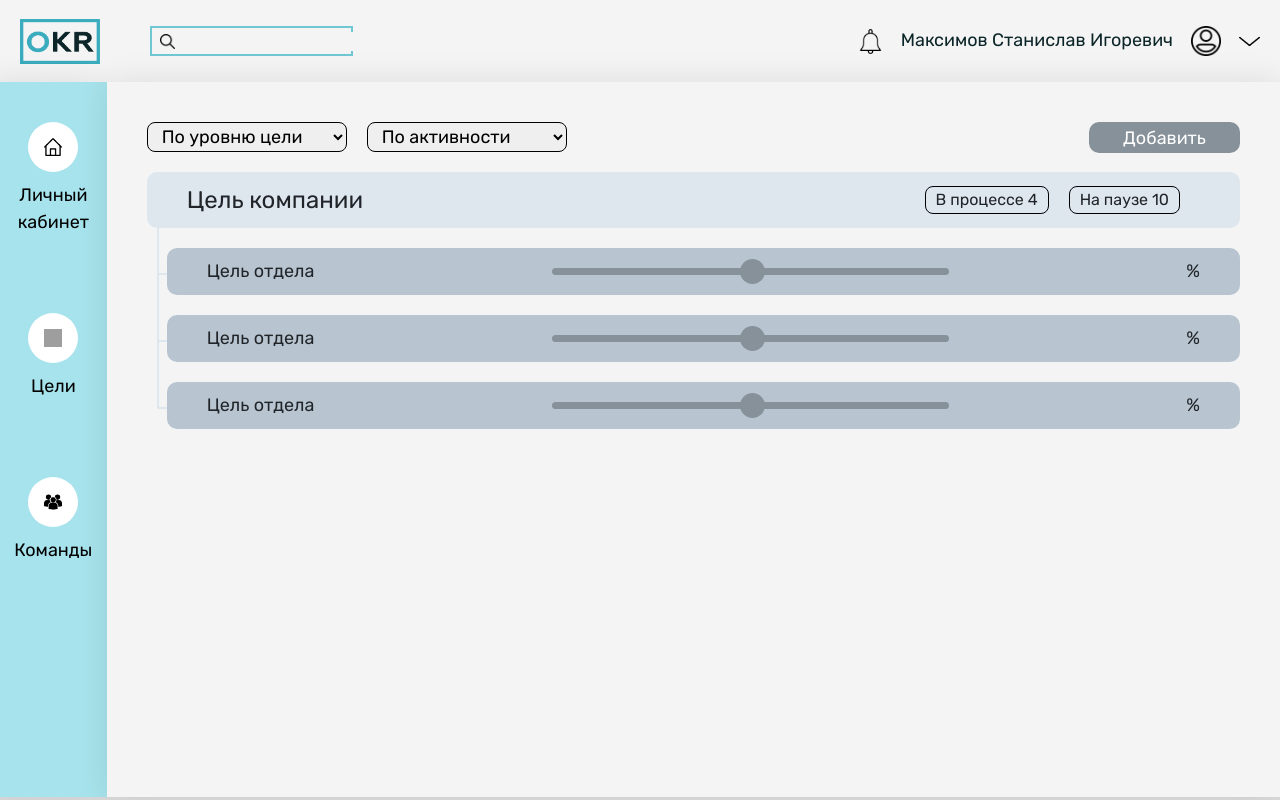
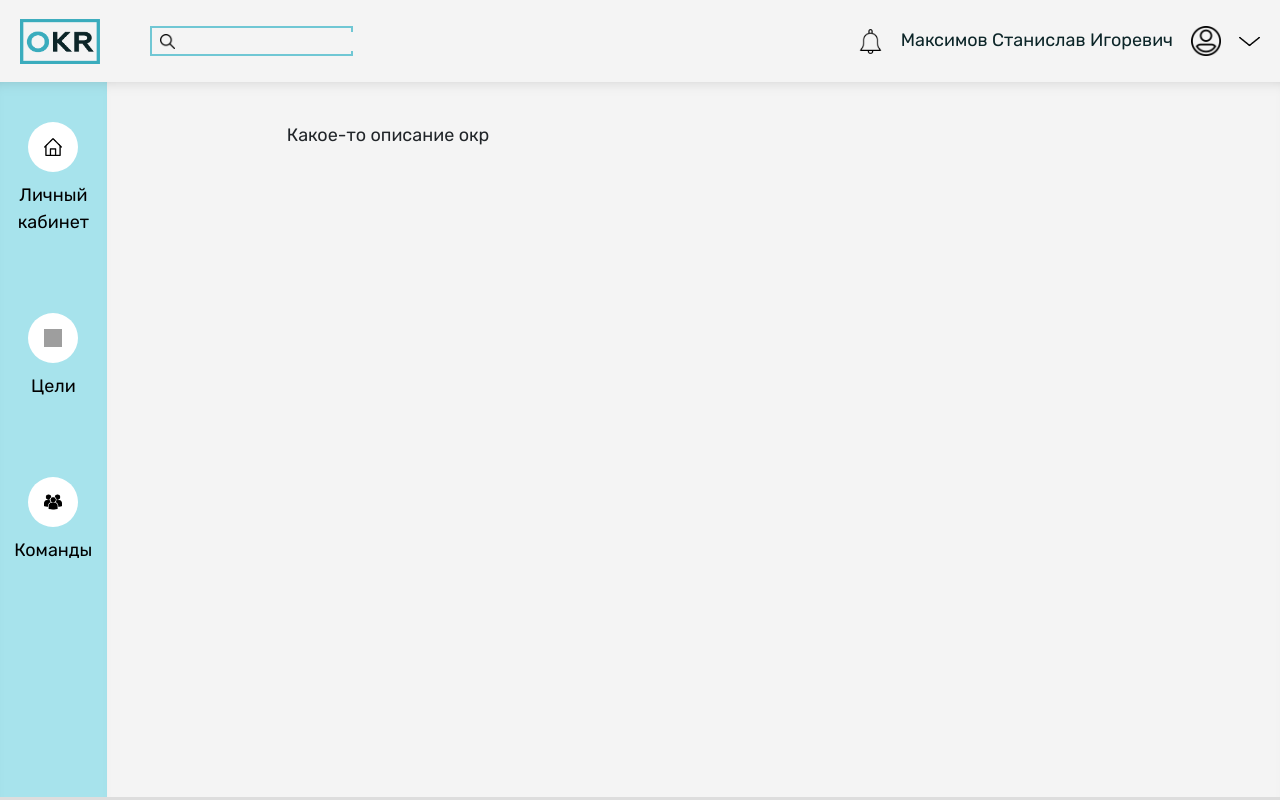
Before and after one commit to nikororo/OKR-methodology-CastoFront, a Vue app: page / in a window 1280 px wide. Built offline with nearby package versions, Linux system fonts and the light colour scheme; grey boxes are pictures that could not be loaded.

Commit message:
newDesign(goals,command) + new addGoalModal

```diff
--- a/src/components/AddGoalModal.vue
+++ b/src/components/AddGoalModal.vue
@@ -17,18 +17,14 @@
         <section class="addGoalModalBody">
           <div class="addGoalNameInput">
             <label for="addGoalAuthor">Автор</label>
-            <label for="addGoalType">Тип цели</label>
             <label for="addGoalDateStart">Период</label>
             <label for="addGoalExecutor">Исполнитель</label>
-            <label for="addGoalParentGoals">Родительские цели</label>
             <label for="addGoalDescr">Описание цели</label>
           </div>
           <div class="addGoalInput">
             <select id="addGoalAuthor" class="input_user" required>
-              <option value disabled selected>Автор</option>
-              <option v-if="$store.state.user">{{ this.$store.state.user.name }}</option>
+              <option v-if="$store.state.user" selected>{{ this.$store.state.user.name }}</option>
             </select>
-            <input id="addGoalType" class="input_user" type="text" placeholder="Тип цели" required>
             <div class="addGoalDate">
               <input id="addGoalDateStart" class="input_user" placeholder="Дата начала" type="text"
                      onfocus="(this.type='date')" onblur="(this.type='text')" required>
@@ -37,9 +33,6 @@
             </div>
             <select id="addGoalExecutor" class="input_user" required>
               <option value disabled selected>Исполнитель</option>
-            </select>
-            <select id="addGoalParentGoals" class="input_user" required>
-              <option value disabled selected>Родительские цели</option>
             </select>
             <textarea id="addGoalDescr" class="input_user" type="text"
                       placeholder="Описание цели"></textarea>
@@ -79,10 +72,6 @@ export default {
 </script>
 
 <style>
-body {
-  overflow: hidden;
-}
-
 button {
   line-height: normal;
 }
@@ -111,7 +100,7 @@ button {
   width: 859px;
   background: #FFFFFF;
   box-shadow: 2px 2px 20px 1px;
-  height: 650px;
+  height: 530px;
   display: inline-block;
   white-space: normal;
   vertical-align: middle;
@@ -200,13 +189,13 @@ button {
 .addGoalModal .button_pass {
   border: 1px solid #40B5C6;
   width: 150px;
-  margin-bottom: 20px;
+  margin: 0;
 }
 
 .addGoalModal .button_pass:last-child {
   border: 1px solid #40B5C6;
   background-color: white;
   color: #40B5C6;
-  margin-left: 20px;
+  margin-left: 50px;
 }
 </style>
--- a/src/components/CommonGoals.vue
+++ b/src/components/CommonGoals.vue
@@ -1,64 +1,66 @@
 <template>
+  <div>
+    <Head/>
+
+    <div class="row no-gutter">
+      <toolBar/>
+      <div class="col-lg-11 col-md-7">
+        <div class="header_targets_link">
+          <router-link class="link_targets" active-class="active_link_targets" to="/goals">
+            Дерево целей
+          </router-link>
+          <router-link class="link_targets" active-class="active_link_targets" to="/GoalsQuarter">
+            Цели на квартал
+          </router-link>
+        </div>
         <div class="page">
-    <select id="selectLvlGoals" class="search" v-model="selectLvlGoals">
-      <option value selected disabled>По уровню цели</option>
-      <option value="1">1</option>
-      <option value="2">2</option>
-    </select>
-    <select id="selectActivity" class="search" v-model="selectActivity">
-      <option value selected disabled>По активности</option>
-      <option value="selectProccess">В процессе</option>
-      <option value="selectPause">На паузе</option>
-    </select>
-    <div class="ps_button_goals">
+          <div>
             <button class="button_goals" @click="showAddGoalModal = true">Добавить</button>
             <AddGoalModal v-if="showAddGoalModal" @close="showAddGoalModal = false"/>
           </div>
           <div class="goals companyGoals">
-      <p>Цель компании</p>
-      <div class="statistics">
-        <p class="statItem">В процессе {{ onPause }}</p>
-        <p class="statItem">На паузе {{ inProcess }}</p>
-      </div>
+            <p class="nameGoals">Цель компании</p>
+            <input type="range" min="1" max="100" v-model="percent" class="slider">
+            <p class="percentGoals">{{ percent }}%</p>
           </div>
           <div class="goals otherGoals">
             <div class="line_tree"></div>
-      <p>Цель отдела</p>
+            <p class="nameGoals">Цель отдела</p>
             <input type="range" min="1" max="100" v-model="percent" class="slider">
-      <p>{{ percent }}%</p>
+            <p class="percentGoals">{{ percent }}%</p>
           </div>
           <div class="goals otherGoals">
             <div class="line_tree"></div>
-      <p>Цель отдела</p>
+            <p class="nameGoals">Цель отдела</p>
             <input type="range" min="1" max="100" v-model="percent" class="slider">
-      <p>{{ percent }}%</p>
+            <p class="percentGoals">{{ percent }}%</p>
           </div>
           <div class="goals otherGoals">
             <div class="line_tree"></div>
-      <p>Цель отдела</p>
+            <p class="nameGoals">Цель отдела</p>
             <input type="range" min="1" max="100" v-model="percent" class="slider">
-      <p>{{ percent }}%</p>
+            <p class="percentGoals">{{ percent }}%</p>
           </div>
         </div>
-
+      </div>
+    </div>
+  </div>
 </template>
 
 <script>
+import Head from "@/components/Head";
+import ToolBar from "@/components/ToolBar";
 import AddGoalModal from './AddGoalModal';
 
 export default {
   name: 'CommonGoals',
 
   components: {
-    AddGoalModal
+    Head, ToolBar, AddGoalModal
   },
 
   data: () => ({
     percent: '',
-    onPause: 4,
-    inProcess: 10,
-    selectLvlGoals: '',
-    selectActivity: '',
     showAddGoalModal: false
   }),
 }
@@ -73,205 +75,4 @@ p {
 button {
   border: none;
 }
-
-.page {
-  position: relative;
-  background-color: #F4F4F4;
-  padding: 40px;
-  min-height: calc(100vh - 85px);
-  box-shadow: 0 0 30px rgba(0, 0, 0, 0.1);
-}
-
-.button_goals {
-  position: absolute;
-  right: 40px;
-  top: 40px;
-  width: 151px;
-  height: 31px;
-  background-color: #86919A;
-  color: white;
-  border-radius: 10px;
-}
-
-.goals {
-  position: relative;
-  padding: 10px 40px;
-  border-radius: 10px;
-  font-size: 18px;
-  margin-bottom: 20px;
-  display: flex;
-  justify-content: space-between;
-  align-items: center;
-}
-
-.companyGoals {
-  background-color: #dee7ee;
-  font-size: 24px;
-}
-
-.otherGoals {
-  background-color: #B8C5D0;
-  margin-left: 20px;
-}
-
-.statistics {
-  display: flex;
-  justify-content: space-between;
-  align-items: center;
-  font-size: 16px;
-  line-height: 22px;
-}
-
-.statItem {
-  padding: 2px 10px;
-  border: 1px solid black;
-  border-radius: 8px;
-  margin-right: 20px;
-}
-
-.search {
-  padding: 2px 10px;
-  border: 1px solid black;
-  border-radius: 8px;
-  margin: 0 20px 20px 0;
-  min-width: 200px;
-}
-
-.slider {
-  -webkit-appearance: none;
-  width: 40%;
-  height: 7px;
-  border-radius: 4px;
-  background: #86919A;
-  outline: none;
-}
-
-.slider::-webkit-slider-thumb {
-  -webkit-appearance: none;
-  appearance: none;
-  width: 25px;
-  height: 25px;
-  border-radius: 50%;
-  background: #86919A;
-  cursor: pointer;
-}
-
-.slider::-moz-range-thumb {
-  width: 25px;
-  height: 25px;
-  border-radius: 50%;
-  background: #86919A;
-  cursor: pointer;
-}
-
-.line_tree {
-  position: absolute;
-  width: 10px;
-  height: 80px;
-  border-left: 2px solid #dee7ee;
-  border-bottom: 2px solid #dee7ee;
-  left: -10px;
-  bottom: 20px;
-}
-
-p {
-  margin-bottom: 0;
-}
-
-button {
-  border: none;
-}
-
-.button_goals {
-  position: absolute;
-  right: 40px;
-  top: 40px;
-  width: 151px;
-  height: 31px;
-  background-color: #86919A;
-  color: white;
-  border-radius: 10px;
-}
-
-.goals {
-  position: relative;
-  padding: 10px 40px;
-  border-radius: 10px;
-  font-size: 18px;
-  margin-bottom: 20px;
-  display: flex;
-  justify-content: space-between;
-  align-items: center;
-}
-
-.companyGoals {
-  background-color: #dee7ee;
-  font-size: 24px;
-}
-
-.otherGoals {
-  background-color: #B8C5D0;
-  margin-left: 20px;
-}
-
-.statistics {
-  display: flex;
-  justify-content: space-between;
-  align-items: center;
-  font-size: 16px;
-  line-height: 22px;
-}
-
-.statItem {
-  padding: 2px 10px;
-  border: 1px solid black;
-  border-radius: 8px;
-  margin-right: 20px;
-}
-
-.search {
-  padding: 2px 10px;
-  border: 1px solid black;
-  border-radius: 8px;
-  margin: 0 20px 20px 0;
-  min-width: 200px;
-}
-
-.slider {
-  -webkit-appearance: none;
-  width: 40%;
-  height: 7px;
-  border-radius: 4px;
-  background: #86919A;
-  outline: none;
-}
-
-.slider::-webkit-slider-thumb {
-  -webkit-appearance: none;
-  appearance: none;
-  width: 25px;
-  height: 25px;
-  border-radius: 50%;
-  background: #86919A;
-  cursor: pointer;
-}
-
-.slider::-moz-range-thumb {
-  width: 25px;
-  height: 25px;
-  border-radius: 50%;
-  background: #86919A;
-  cursor: pointer;
-}
-
-.line_tree {
-  position: absolute;
-  width: 10px;
-  height: 80px;
-  border-left: 2px solid #dee7ee;
-  border-bottom: 2px solid #dee7ee;
-  left: -10px;
-  bottom: 20px;
-}
-
 </style>
--- a/src/components/GoalsQuarter.vue
+++ b/src/components/GoalsQuarter.vue
@@ -5,17 +5,25 @@
     <div class="row no-gutter cont">
       <toolBar/>
 
-      <div class="page col-lg-11 col-md-7">
-
-        <div class="ps_button_goals">
+      <div class="col-lg-11 col-md-7">
+        <div class="header_targets_link">
+          <router-link class="link_targets" active-class="active_link_targets" to="/goals">
+            Дерево целей
+          </router-link>
+          <router-link class="link_targets" active-class="active_link_targets" to="/GoalsQuarter">
+            Цели на квартал
+          </router-link>
+        </div>
+        <div class="page">
+          <div>
             <button class="button_goals" @click="showAddGoalModal = true">Добавить</button>
             <AddGoalModal v-if="showAddGoalModal" @close="showAddGoalModal = false"/>
           </div>
           <div class="block_goals">
             <div class="goals companyGoals">
-            <p>Название командной цели</p>
+              <p class="nameGoals">Название командной цели</p>
               <input type="range" min="1" max="100" v-model="percent" class="slider">
-            <p>{{ percent }}%</p>
+              <p class="percentGoals">{{ percent }}%</p>
             </div>
 
             <!--          <div class="goals otherGoals">-->
@@ -44,13 +52,14 @@
 
           <div class="block_goals">
             <div class="goals companyGoals">
-            <p>Название командной цели</p>
+              <p class="nameGoals">Название командной цели</p>
               <input type="range" min="1" max="100" v-model="percent" class="slider">
-            <p>{{ percent }}%</p>
+              <p class="percentGoals">{{ percent }}%</p>
             </div>
             <div class="create_goals">
               <input type="text" placeholder="Добавить КР"/>
               <button>+</button>
+            </div>
           </div>
         </div>
       </div>
@@ -84,137 +93,4 @@ p {
 button {
   border: none;
 }
-
-.page {
-  position: relative;
-  background-color: #F4F4F4;
-  padding: 40px 180px;
-  min-height: calc(100vh - 85px);
-  box-shadow: 0 0 30px rgba(0, 0, 0, 0.1);
-}
-
-.button_goals {
-  right: 40px;
-  top: 40px;
-  width: 151px;
-  height: 31px;
-  background-color: #86919A;
-  color: white;
-  border-radius: 10px;
-  margin-bottom: 23px;
-}
-
-.block_goals {
-  margin-bottom: 40px;
-}
-
-.goals {
-  position: relative;
-  padding: 10px 40px;
-  border-radius: 10px;
-  font-size: 18px;
-  margin-bottom: 5px;
-  display: flex;
-  justify-content: space-between;
-  align-items: center;
-}
-
-.companyGoals {
-  background-color: #dee7ee;
-  font-size: 24px;
-}
-
-.slider {
-  -webkit-appearance: none;
-  width: 40%;
-  height: 7px;
-  border-radius: 4px;
-  background: #86919A;
-  outline: none;
-}
-
-.slider::-webkit-slider-thumb {
-  -webkit-appearance: none;
-  appearance: none;
-  width: 25px;
-  height: 25px;
-  border-radius: 50%;
-  background: #86919A;
-  cursor: pointer;
-}
-
-.slider::-moz-range-thumb {
-  width: 25px;
-  height: 25px;
-  border-radius: 50%;
-  background: #86919A;
-  cursor: pointer;
-}
-
-p {
-  margin-bottom: 0;
-}
-
-button {
-  border: none;
-}
-
-.button_goals {
-  right: 40px;
-  top: 40px;
-  width: 151px;
-  height: 31px;
-  background-color: #86919A;
-  color: white;
-  border-radius: 10px;
-  margin-bottom: 23px;
-}
-
-.block_goals {
-  margin-bottom: 40px;
-}
-
-.goals {
-  position: relative;
-  padding: 10px 40px;
-  border-radius: 10px;
-  font-size: 18px;
-  margin-bottom: 5px;
-  display: flex;
-  justify-content: space-between;
-  align-items: center;
-}
-
-.companyGoals {
-  background-color: #dee7ee;
-  font-size: 24px;
-}
-
-.slider {
-  -webkit-appearance: none;
-  width: 40%;
-  height: 7px;
-  border-radius: 4px;
-  background: #86919A;
-  outline: none;
-}
-
-.slider::-webkit-slider-thumb {
-  -webkit-appearance: none;
-  appearance: none;
-  width: 25px;
-  height: 25px;
-  border-radius: 50%;
-  background: #86919A;
-  cursor: pointer;
-}
-
-.slider::-moz-range-thumb {
-  width: 25px;
-  height: 25px;
-  border-radius: 50%;
-  background: #86919A;
-  cursor: pointer;
-}
-
 </style>
--- a/src/components/Head.vue
+++ b/src/components/Head.vue
@@ -1,5 +1,5 @@
 <template>
-  <div class="shadow_header">
+  <div>
     <header class="header_okr">
       <div class="soft_menu">
         <router-link href="" class="home_main" to="/">
--- a/src/components/Home.vue
+++ b/src/components/Home.vue
@@ -3,19 +3,30 @@
     <Head/>
     <div class="row no-gutter">
       <toolBar/>
-      <CommonGoals class="col-sm-11 col-md-4 col-lg-11"/>
+      <div class="col-lg-11 col-md-7">
+        <div class="homePage">Какое-то описание окр</div>
+      </div>
     </div>
   </div>
 </template>
 <script>
 import Head from './Head'
 import ToolBar from './ToolBar'
-import CommonGoals from './CommonGoals'
 
 export default {
   name: 'Home',
   components: {
-    Head, ToolBar, CommonGoals
+    Head, ToolBar
   }
 }
 </script>
+
+<style>
+.homePage {
+  background-color: #F4F4F4;
+  padding: 40px 180px;
+  min-height: calc(100vh - 85px);
+  width: 100%;
+  box-shadow: 0 10px 20px -20px rgba(0, 0, 0, 0.5) inset;
+}
+</style>
--- a/src/components/Private.vue
+++ b/src/components/Private.vue
@@ -16,7 +16,7 @@
             Настройки
             профиля
           </router-link>
-          <router-link class="settings_link" active-class="active_settings_two" to="">
+          <router-link class="settings_link" active-class="active_settings_two" to="/private/alertsUser">
             Оповещения
           </router-link>
         </div>
--- a/src/components/ToolBar.vue
+++ b/src/components/ToolBar.vue
@@ -10,7 +10,7 @@
       </div>
     </router-link>
 
-    <router-link class="block_button" active-class="active" to="/goalsQuarter">
+    <router-link class="block_button" active-class="active" to="/goals">
       <div class="content_toolbar">
         <div class="button_toolbar">
           <img class="img_color" width="18" height="18" src="../style/img/Project.png" alt="">
--- a/src/components/UserNotAuth.vue
+++ b/src/components/UserNotAuth.vue
@@ -1,6 +1,6 @@
 <template>
   <div>
-    <div class="shadow_header">
+    <div>
       <header class="header_okr">
         <div class="soft_menu">
           <router-link href="" class="home_main" to="/">
--- a/src/style/Style.css
+++ b/src/style/Style.css
@@ -38,10 +38,6 @@ input:active, input:focus, select:focus, button:active, button:focus {
 
 
 /*Header */
-.shadow_header {
-    box-shadow: 0 0 30px rgba(0, 0, 0, 0.1);
-}
-
 .header_okr {
     display: flex;
     height: 82px;
@@ -49,7 +45,6 @@ input:active, input:focus, select:focus, button:active, button:focus {
     padding: 0 20px 0 20px;
     justify-content: space-between;;
     align-items: center;
-    box-shadow: 0 0 30px rgba(0, 0, 0, 0.1);
 }
 
 .logo_okr {
@@ -177,7 +172,7 @@ nav ul {
     flex-direction: column;
     background: #A7E3EC;
     margin: 0;
-    box-shadow: -10px 0 30px rgba(0, 0, 0, 0.1);
+    box-shadow: 0 10px 20px -20px rgba(0, 0, 0, 0.5) inset;
 }
 
 .content_toolbar {
@@ -233,6 +228,7 @@ nav ul {
     background-color: #F4F4F4;
     text-decoration: none;
     color: black;
+    box-shadow: 0 10px 20px -20px rgba(0, 0, 0, 0.5) inset;
 }
 
 .active .button_toolbar {
@@ -254,6 +250,7 @@ nav ul {
     padding: 74px 5px 5px 25px;
     height: 100%;
     background-color: #F4F4F4;
+    box-shadow: 0 10px 20px -20px rgba(0, 0, 0, 0.5) inset;
 }
 
 .ps_user {
@@ -291,7 +288,7 @@ nav ul {
 
 .settings {
     padding: 0;
-    box-shadow: 0 0 30px rgba(0, 0, 0, 0.1);
+    box-shadow: -10px 10px 20px -5px rgba(0, 0, 0, 0.1);
 }
 
 .h2_settings {
@@ -486,14 +483,19 @@ nav ul {
     font-size: 22px;
     background-color: #F4F4F4;
     margin-bottom: 1px;
+    box-shadow: 0 10px 20px -20px rgba(0, 0, 0, 0.5) inset;
 }
 
 .link_targets {
-    margin-right: 25px;
+    margin-right: 50px;
     text-decoration: none;
     color: #0C2528;
     font-size: 22px;
     padding-bottom: 15px;
+}
+
+.link_targets:last-child {
+    margin-right: 0;
 }
 
 .link_targets:hover {
@@ -808,3 +810,90 @@ nav ul {
 }
 
 /*GoalsQuarter*/
+
+.line_tree {
+    position: absolute;
+    width: 18px;
+    height: 120px;
+    border-left: 2px solid #c6cbcb;
+    border-bottom: 2px solid #c6cbcb;
+    left: -18px;
+    bottom: 38px;
+  }
+
+.page {
+    background-color: #F4F4F4;
+    padding: 40px 100px;
+    min-height: calc(100vh - 166px);
+    width: 100%;
+}
+
+.button_goals {
+    margin-left: calc(100% - 114px);
+    width: 114px;
+    height: 37px;
+    font-size: 16px;
+    background-color: #3AACBD;
+    color: white;
+    border-radius: 35px;
+    margin-bottom: 23px;
+}
+
+.goals {
+    position: relative;
+    padding: 25px 40px;
+    font-size: 22px;
+    line-height: 26px;
+    margin-bottom: 15px;
+    display: flex;
+    align-items: center;
+    background-color: #F4F4F4;
+    box-shadow: 0px 0px 6px rgba(0, 0, 0, 0.25);
+}
+
+.nameGoals {
+    width: 45%;
+}
+
+.percentGoals {
+    position: absolute;
+    right: 10%;
+}
+
+.companyGoals {
+    z-index: 100;
+}
+
+.otherGoals {
+    z-index: 80;
+    margin-left: 35px;
+}
+
+.slider {
+    position: absolute;
+    left: 50%;
+    -webkit-appearance: none;
+    width: 30%;
+    height: 10px;
+    border-radius: 4px;
+    background: #e7abb9;
+    outline: none;
+}
+
+.slider::-webkit-slider-thumb {
+    -webkit-appearance: none;
+    appearance: none;
+    width: 25px;
+    height: 25px;
+    border-radius: 50%;
+    background: #C9002E;
+    cursor: pointer;
+}
+
+.slider::-moz-range-thumb {
+    width: 25px;
+    height: 25px;
+    border-radius: 50%;
+    background: #C9002E;
+    cursor: pointer;
+}
```
Also changed, not shown: src/components/Command.vue (+4 -23 lines), src/router/index.js (+8 -2 lines), 1 other file (tests, documents, lock files or other folders). Lines whose indentation alone changed are shown as unchanged.
